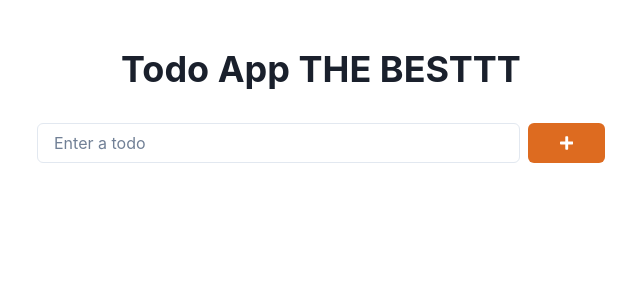
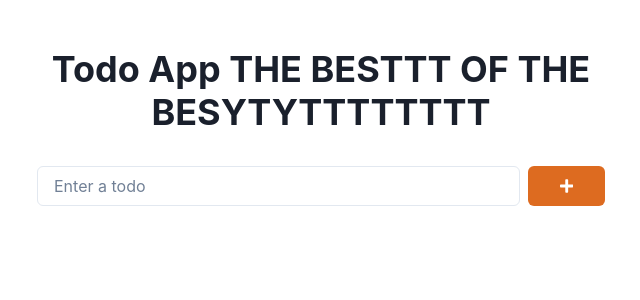
Before and after one commit to GPT-Engineer-App/efficient-tasker, a React (Vite) app: page / in a window 1280 px wide. Shown: the top 300 px of the page, without its empty margins (319-959 px from the left). Built offline with nearby package versions, Linux system fonts and the light colour scheme.

Commit message:
dasdasdasdsa

```diff
--- a/src/pages/Index.jsx
+++ b/src/pages/Index.jsx
@@ -30,7 +30,7 @@ const Index = () => {
   return (
     <Box maxWidth="600px" margin="auto" mt={8} p={4}>
       <Heading as="h1" size="xl" textAlign="center" mb={8}>
-        Todo App THE BESTTT
+        Todo App THE BESTTT OF THE BESYTYTTTTTTTT
       </Heading>
       <form onSubmit={handleSubmit}>
         <HStack>
```
